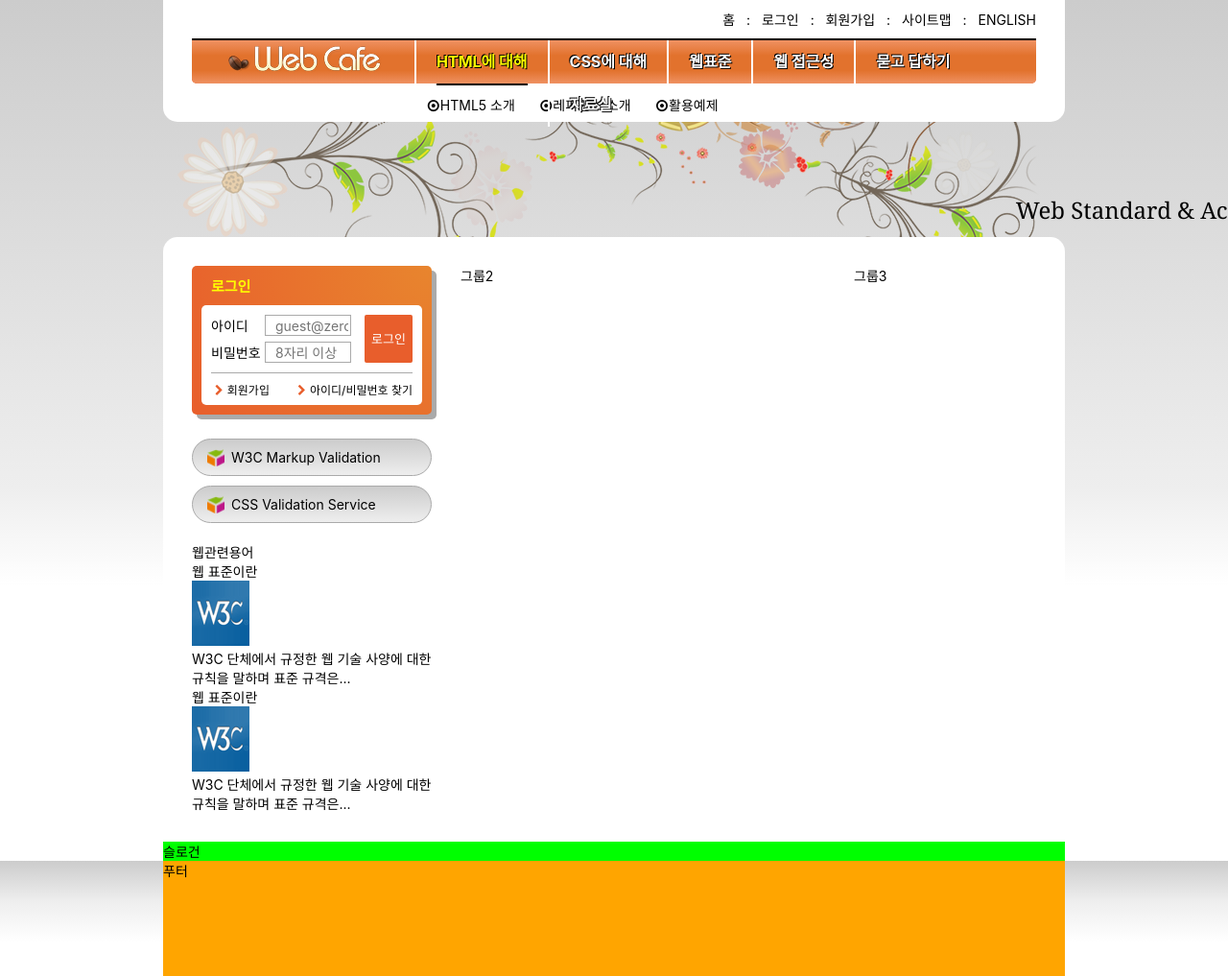
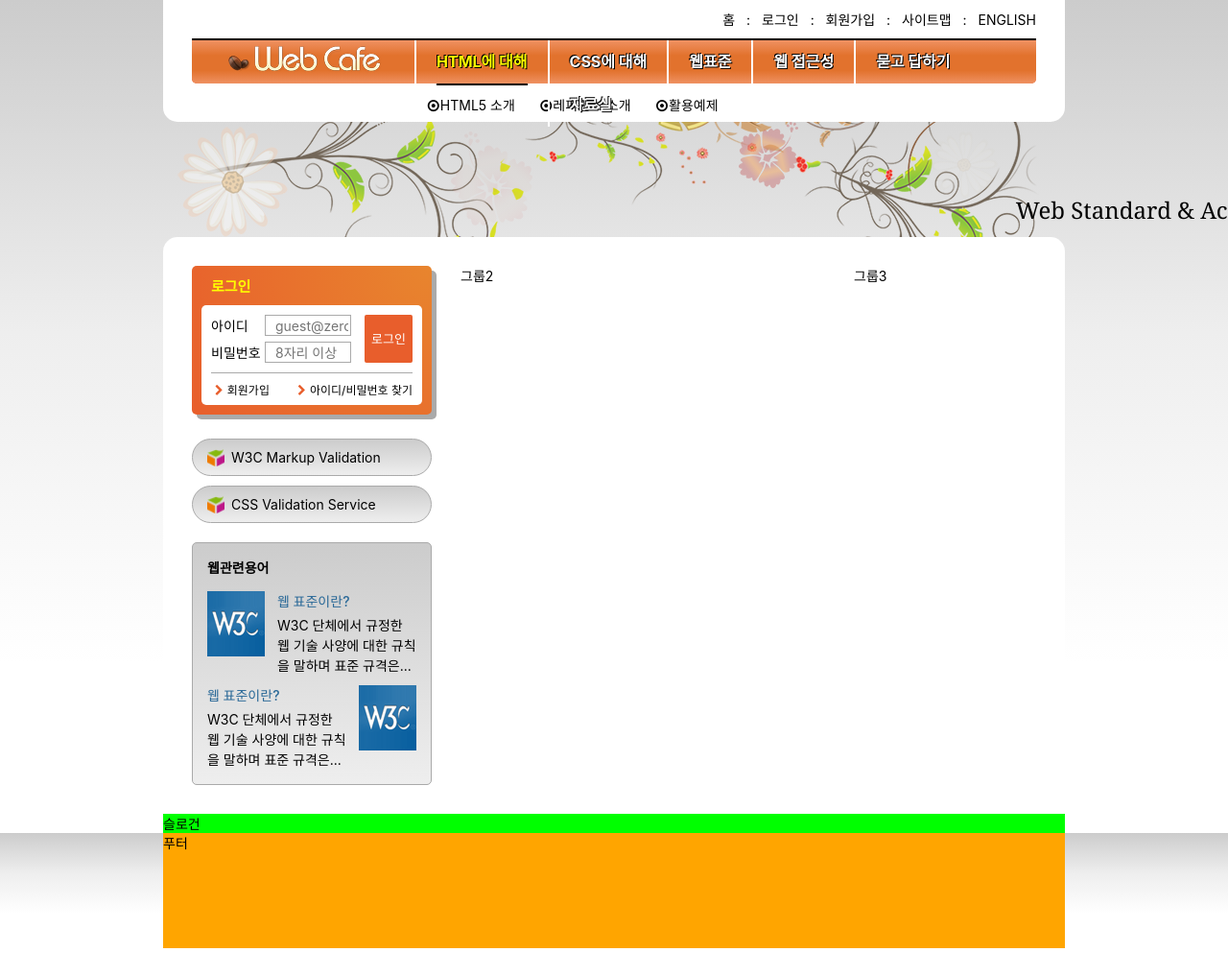
Before and after one commit to leejaelll/zeroConnecTo, a website: page HTML5/index.html in a window 1280 px wide. Shown: the top 1017 px of the page at 96% size. After the commit the page ends 988 px from the top, so only its background shows below. Drawn offline with Linux system fonts and the light colour scheme; a web font is replaced by a local one.

Commit message:
웹관련 용어 디자인 완성

```diff
--- a/HTML5/css/index.css
+++ b/HTML5/css/index.css
@@ -33,13 +33,15 @@ body {
         "Noto Sans KR", "Malgun Gothic", "Apple Color Emoji", "Segoe UI Emoji",
         "Segoe UI Symbol", sans-serif;
     font-size: 1.4rem;
-    background-color: #ccc;
+    /* background-color: #ccc;
     background-image: url("./images/bg_flower.png"),
         linear-gradient(#ccc 0%, #eee 50%, #fff 60%, #fff 100%);
+
     background-repeat: no-repeat;
-    background-position: 50% 0;
-    /* background: url("./images/bg_flower.png") no-repeat 50% 0,
-        linear-gradient(to bottom, #ccc 0%, #eee 35%, #fff 70%, #fff 100%), #fff; */
+    background-position: 50% 0; */
+
+    background: url("./images/bg_flower.png") no-repeat 50% 0,
+        linear-gradient(to bottom, #ccc 0%, #eee 35%, #fff 70%, #fff 100%), #fff;
 }
 
 a {
@@ -192,7 +194,6 @@ a {
 }
 
 /* Visual */
-
 @keyframes moveEffect {
     /* 시작 지점from 끝나는지점 to */
     0% {
@@ -231,11 +232,6 @@ a {
     width: 100%;
     height: 100%;
     background-repeat: no-repeat;
-    /* animation-name: fadeEffect;
-    animation-duration: 3000ms;
-    animation-iteration-count: infinite;
-    animation-direction: alternate;
-     */
     animation: fadeEffect 3000ms alternate infinite;
 }
 
@@ -245,7 +241,6 @@ a {
     background-position: 0 -10px, 600px 0;
 }
 .visual::after {
-    /* background: yellow; */
     background-image: url("./images/ani_flower_03.png"),
         url("./images/ani_flower_04.png");
     background-position: 300px 10px, 800px 10px;
@@ -376,7 +371,6 @@ a {
 /*유효성 검사 배너 */
 .validation-list {
     margin-top: 25px;
-    margin-bottom: 20px;
 }
 
 .validation-list li {
@@ -398,6 +392,60 @@ a {
     color: #e85e2c;
 }
 
+/* 웹관련용어 */
+.term {
+    background: #ccc linear-gradient(to bottom, #ccc, #eee);
+    margin-top: 20px;
+    padding: 15px;
+    border: 1px solid #aaa;
+    border-radius: 5px;
+}
+
+.term-title {
+    font-weight: 700;
+}
+
+.term-list {
+    margin-top: 15px;
+}
+
+.term-list > div {
+    display: flow-root;
+    margin-top: 10px;
+}
+
+.term-list-subject,
+.term-list-brief {
+    float: right;
+    width: 145px;
+}
+
+.term-list-subject {
+    color: #296897;
+    font-weight: 500;
+}
+
+.term-list-thumbnail {
+    float: left;
+}
+.term-list-thumbnail img {
+    vertical-align: middle;
+    /* display: block; */
+}
+
+.term-list-brief {
+    line-height: 1.5;
+    margin-top: 5px;
+}
+
+.cross .term-list-subject,
+.cross .term-list-brief {
+    float: left;
+}
+
+.cross .term-list-thumbnail {
+    float: right;
+}
 /* Main contents */
 .slogan {
     background: lime;
--- a/HTML5/css/main.css
+++ b/HTML5/css/main.css
@@ -409,7 +409,7 @@ legend {
     text-indent: 45px;
     border: 1px solid #aaa;
     border-radius: 50px;
-    background: url(./images/validation_icon.png) no-repeat 15px 50% /18px 18px,
+    background: url("./images/validation_icon.png") no-repeat 15px 50% /18px 18px,
         linear-gradient(to bottom, #ccc, #eee);
     display: block;
 }
--- a/HTML5/index.html
+++ b/HTML5/index.html
@@ -243,8 +243,8 @@
                 <section class="term">
                     <h2 class="term-title">웹관련용어</h2>
                     <dl class="term-list">
-                        <div class="odd">
-                            <dt class="term-list-subject">웹 표준이란</dt>
+                        <div>
+                            <dt class="term-list-subject">웹 표준이란?</dt>
                             <dd class="term-list-thumbnail">
                                 <img
                                     src="./assets/web_standards.gif"
@@ -256,8 +256,8 @@
                                 말하며 표준 규격은...
                             </dd>
                         </div>
-                        <div class="even">
-                            <dt class="term-list-subject">웹 표준이란</dt>
+                        <div class="cross">
+                            <dt class="term-list-subject">웹 표준이란?</dt>
                             <dd class="term-list-thumbnail">
                                 <img
                                     src="./assets/web_standards.gif"
```
